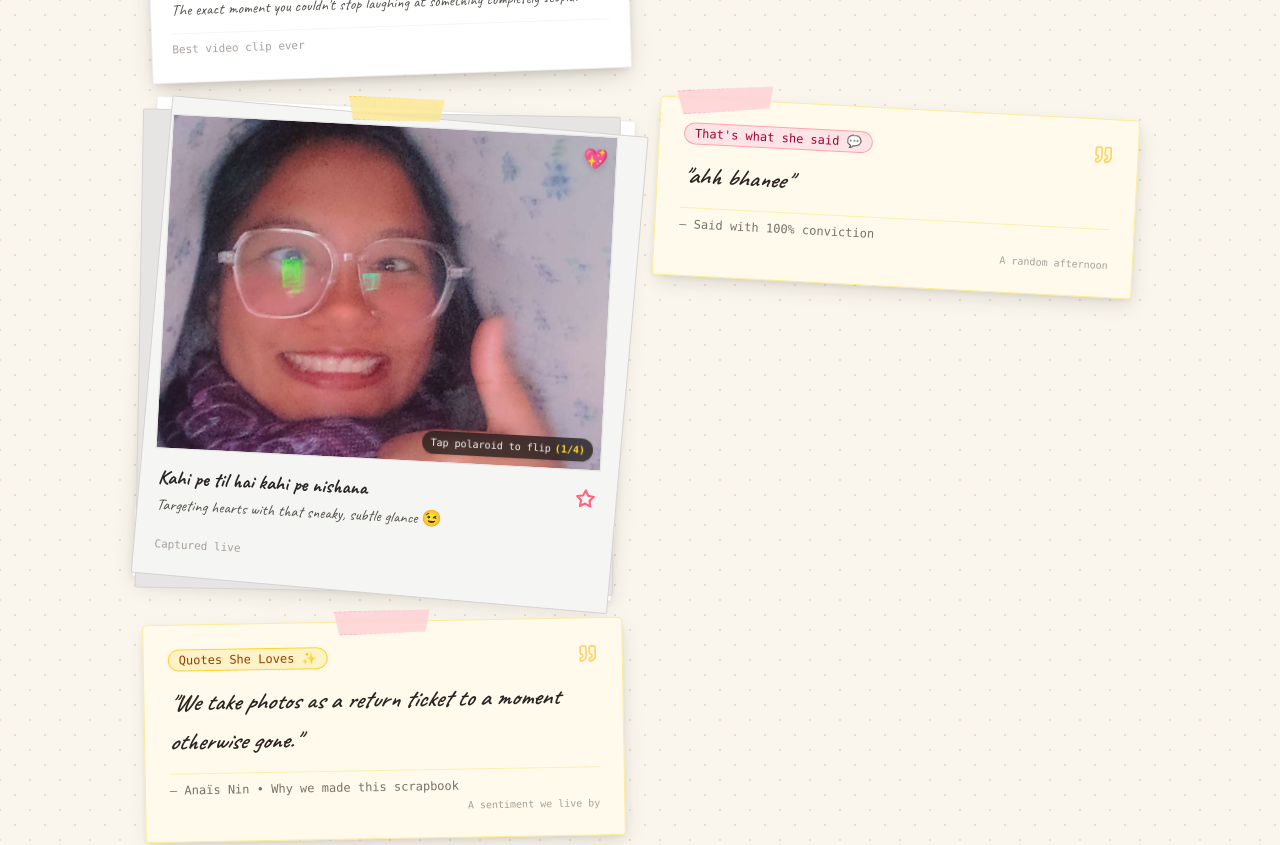
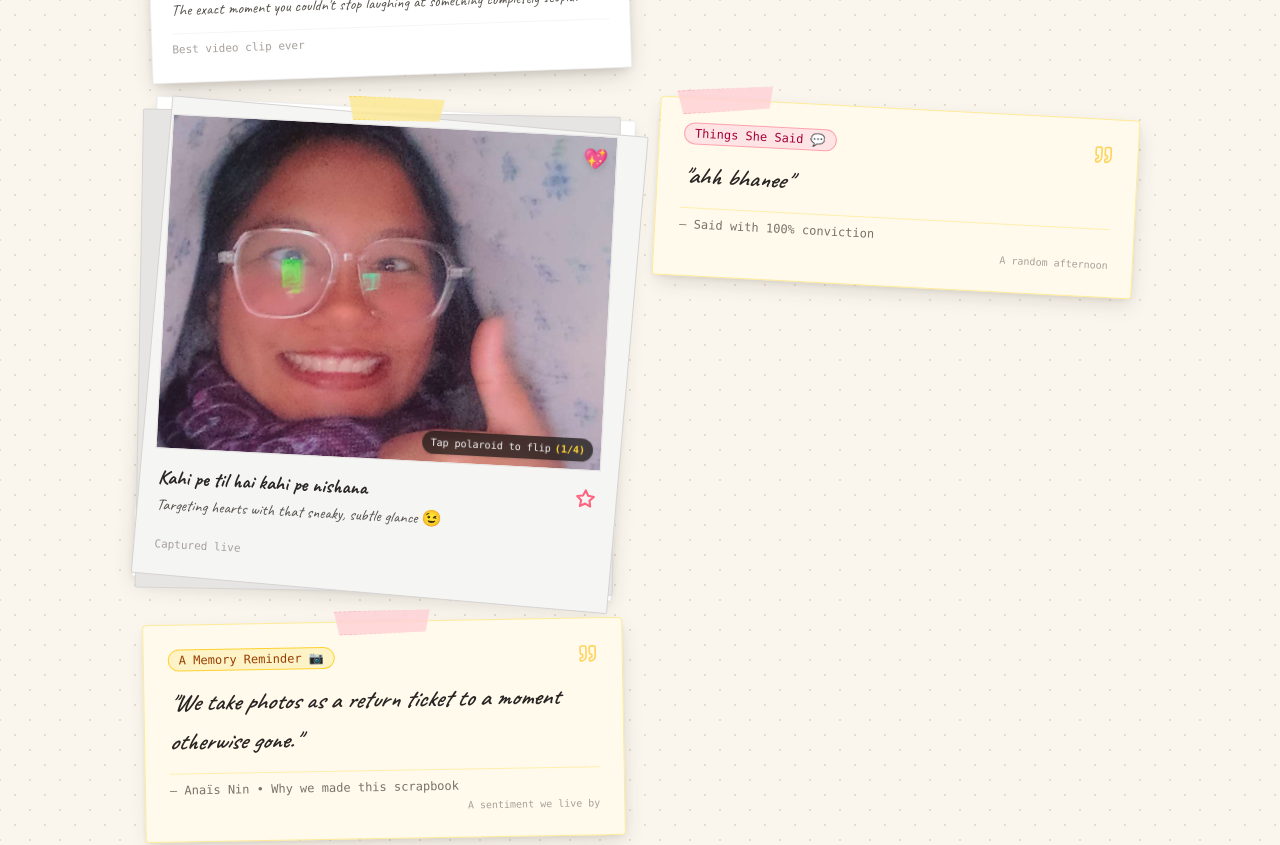
Before and after one commit to rsresta07/paper-echos, a Next.js app: page / in a window 1280 px wide. Shown: the part 2460-3305 px from the top of the page. Built offline with nearby package versions, Linux system fonts and the light colour scheme.

Commit message:
feat(ui): update quote card badges to use custom badge labels like 'A Memory Reminder 📷'

```diff
--- a/components/scrapbook/QuoteCard.tsx
+++ b/components/scrapbook/QuoteCard.tsx
@@ -26,9 +26,9 @@ export const QuoteCard: React.FC<QuoteCardProps> = ({ quoteItem }) => {
     personal: "bg-purple-100 text-purple-800 border-purple-300"
   }[quoteItem.type];
 
-  const badgeLabel = {
-    said: "That's what she said 💬",
-    likes: "Quotes She Loves ✨",
+  const badgeLabel = quoteItem.customBadge || {
+    said: "Things She Said 💬",
+    likes: "Special Words ✨",
     personal: "Personal Thought 💭"
   }[quoteItem.type];
 
--- a/content/quotes.ts
+++ b/content/quotes.ts
@@ -2,6 +2,7 @@ export interface QuoteItem {
   id: string;
   chapterId: number;
   type: 'said' | 'likes' | 'personal';
+  customBadge?: string;
   quote: string;
   context?: string;
   date?: string;
@@ -34,6 +35,7 @@ export const QUOTES: QuoteItem[] = [
     id: "q-3",
     chapterId: 2,
     type: "likes",
+    customBadge: "A Memory Reminder 📷",
     quote: "We take photos as a return ticket to a moment otherwise gone.",
     context: "Anaïs Nin • Why we made this scrapbook",
     date: "A sentiment we live by",
@@ -62,6 +64,7 @@ export const QUOTES: QuoteItem[] = [
     id: "q-6",
     chapterId: 4,
     type: "likes",
+    customBadge: "Special Sentiment ✨",
     quote: "In all the world, there is no heart for me like yours. In all the world, there is no love for you like mine.",
     context: "Maya Angelou",
     rotation: 1,
```
